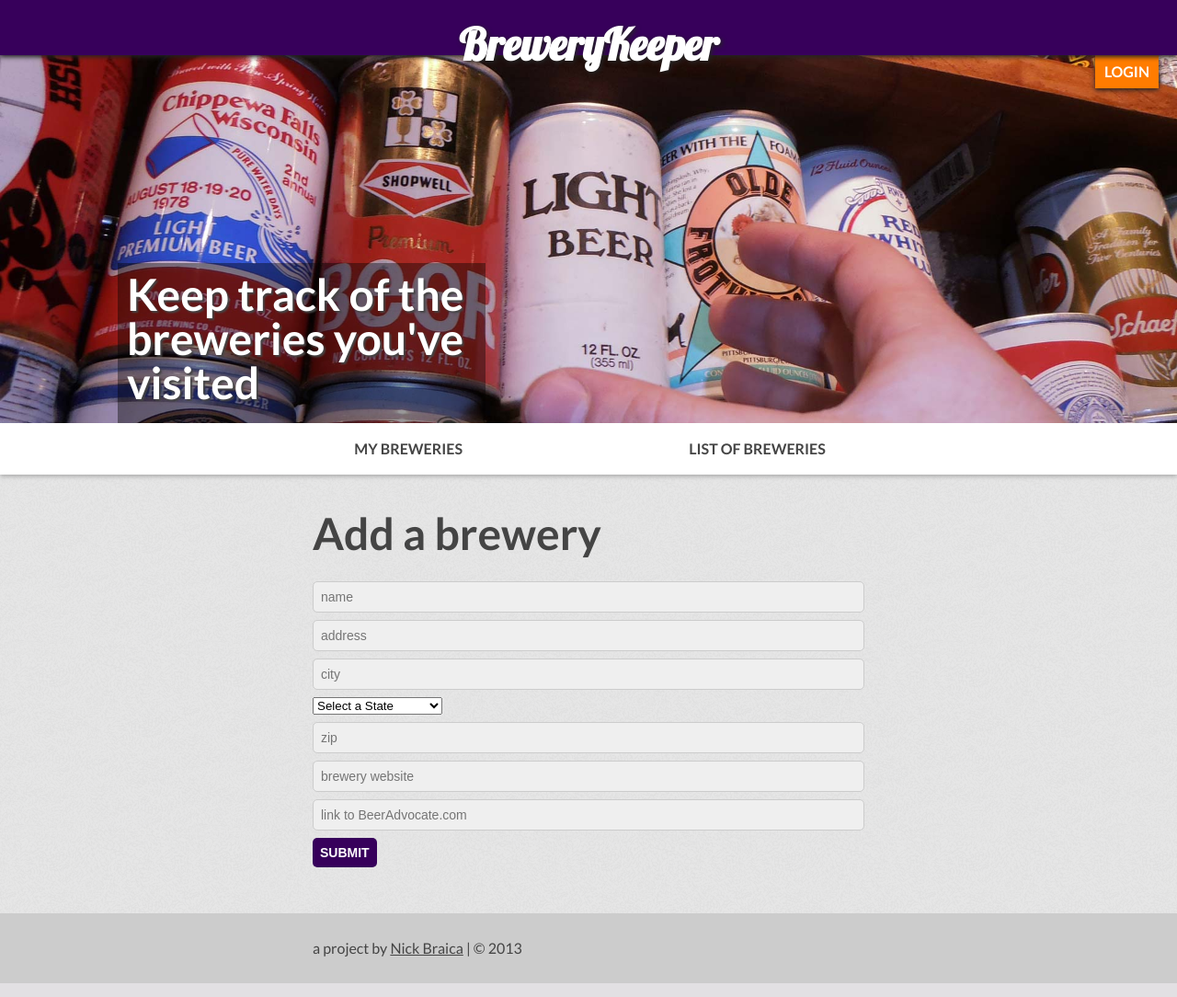
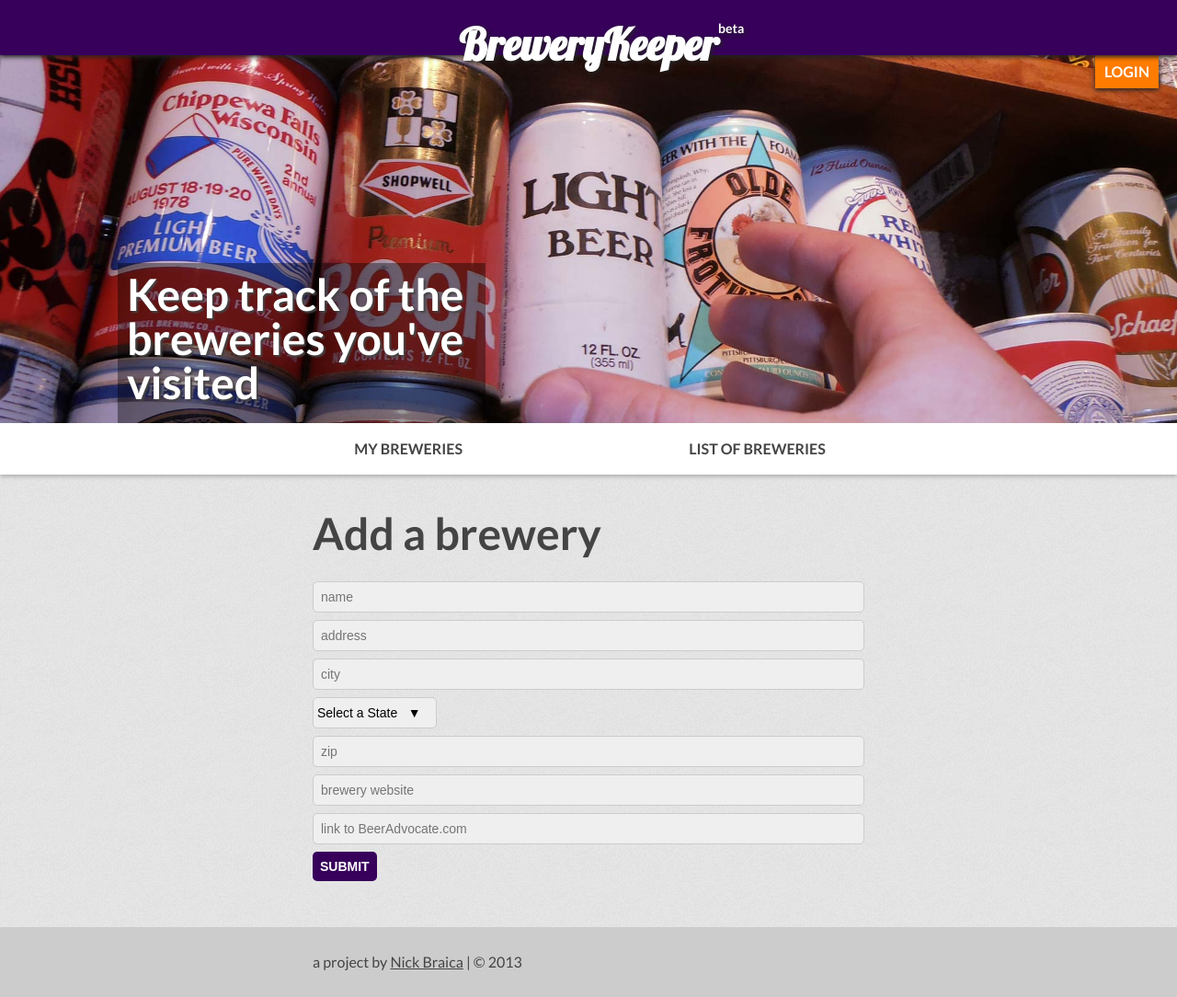
Before and after one commit to braican/neighbrewhood, a PHP site: page /add-brewery.php in a window 1280 px wide. Shown: the whole page at 92% size. Run offline with PHP 8.4, Linux system fonts and the light colour scheme; some libraries are stand-ins or nearby versions.

Commit message:
added success/failure notifications for forms (fixed #7). miscellaneous design updates. added beta flag to the header

```diff
--- a/add-brewery.php
+++ b/add-brewery.php
@@ -7,7 +7,7 @@
 			<input type="text" name="brewery_address" placeholder="address">
 			<input type="text" name="brewery_city" placeholder="city">
 			<select name="brewery_state">
-				<option value="" selected="selected">Select a State</option>
+				<option value="" selected="selected">Select a State &nbsp;&nbsp;&#9660;</option>
 				<option value="AL">Alabama</option>
 				<option value="AK">Alaska</option>
 				<option value="AZ">Arizona</option>
@@ -65,6 +65,7 @@
 			<input type="text" name="ba_link" placeholder="link to BeerAdvocate.com" size="30">
 			<input type="submit" value="Submit">
 		</form>
+		<div class="success-text"></div>
 	</div><!-- .wrapper -->
 
 <?php include('includes/footer.php'); ?>
--- a/css/style.css
+++ b/css/style.css
@@ -98,6 +98,9 @@ img{max-width: 100%;}
 .errors p{
 	margin-bottom: 20px;
 }
+.errors{
+	display: none;
+}
 
 /* ======================
    --typography
@@ -182,6 +185,26 @@ input[type=submit]:hover{
 	transition: all .2s linear;
 }
 
+select{
+	-webkit-appearance: none;
+	-moz-appearance: none;
+	appearance: none;
+	padding: 8px 4px;
+	-webkit-border-radius: 5px;
+	-moz-border-radius: 5px;
+	border-radius: 5px;
+	border: 1px solid #ccc;
+	background-color: #efefef;
+	font-size: 14px;
+	margin: 8px 0;
+	position: relative;
+	display: block;
+}
+select .arrow{
+	font-size: 20px;
+}
+
+
 /* ======================
    --layout
    ====================== */
@@ -251,6 +274,11 @@ section{
 	transition: all .2s linear;
 }
 
+.success-text{
+	margin-top: 10px;
+	display: none;
+}
+
 /* ======================
    --maps
    ====================== */
@@ -286,6 +314,12 @@ section{
 	width:100%;
 	max-width: 360px;
 	margin: 0 auto;
+}
+.site-title sup{
+	font-family: 'Lato', sans-serif;
+	font-size: 14px;
+	position: absolute;
+	top:0;
 }
 .banner-container{
 	width: 100%;
--- a/includes/header.php
+++ b/includes/header.php
@@ -26,7 +26,7 @@
 
 <header id="banner">
 	<div class="title-container">
-		<h1 class="site-title">BreweryKeeper</h1>
+		<h1 class="site-title">BreweryKeeper<sup>beta</sup></h1>
 	</div>
 
 	<div class="account-nav">
--- a/includes/my-breweries-include.php
+++ b/includes/my-breweries-include.php
@@ -49,11 +49,12 @@
 			<p class="slidedown-trigger">Login</p>
 			<div class="drawer">
 				<!-- login form box -->
-				<form method="post" action="util/login.php" id="loginform">
+				<form method="post" action="util/login.php" id="loginform-my-breweries">
 				    <input class="login_input" type="text" name="user_name" required placeholder="username"/>
 				    <input class="login_input" type="password" name="user_password" autocomplete="off" required placeholder="password" />
 				    <input type="submit"  name="login" value="Log in" />
 				</form>
+				<div class="error-messages"></div>
 			</div><!-- .drawer -->
 		</div><!-- .slidedown -->
 	</div>
--- a/js/brewerykeeper.js
+++ b/js/brewerykeeper.js
@@ -160,20 +160,23 @@ $(document).ready(function(){
 	        data	 : $(this).serialize(),
 	        success  : function(data) {
 	        	console.log(data);
-	            $(".success-text").empty().html(data).animate({opacity:1});
+	            $(".success-text").empty().html(data).slideDown();
 	            setTimeout(function(){
 	            	$(".success-text").animate({opacity:0});
-	            }, 10000);
+	            }, 8000);
+
+	            if(! data.substring(0, 9) == '<p>Whoops'){
+	            	$('#insert-brewery input[type=text]').val('');
+	            }
 	        },
 	        error	: function(){
 	        	console.log("BOO");
 	        }
 	    });
-		$('#insert-brewery input[type=text]').val('');
 	});
 
 	// on loginform submit
-	$(document).on('submit', '#loginform-index, #loginform-header', function(e){
+	$(document).on('submit', '#loginform-index, #loginform-header, #loginform-my-breweries', function(e){
 		e.preventDefault();
 		$.ajax({
 			type	: "POST",
@@ -260,7 +263,7 @@ $(document).ready(function(){
 			data	: $(this).serialize(),
 			success : function(data){
 				console.log(data);
-				$('.errors').html(data);
+				$('.errors').empty().html(data).slideDown();
 				$('.user-breweries').load('util/get-user-breweries.php');
 				$(this).find('input[type=text]').val('');
 			},
--- a/util/add-user-brewery.php
+++ b/util/add-user-brewery.php
@@ -7,6 +7,7 @@
 	if ($brewery_name!="") {
 		//connect to database
 		$db = new mysqli(DB_HOST, DB_USER, DB_PASS, DB_NAME);
+		$brewery_name = $db->real_escape_string($brewery_name);
 		if($db->connect_errno){
 			die("There was a problem connecting to the database");
 		}
--- a/util/brewery-autocomplete.php
+++ b/util/brewery-autocomplete.php
@@ -5,7 +5,7 @@
 		die("There was a problem connecting to the database");
 	}
 
-  $q = $db->real_escape_string($_GET["term"]);
+	$q = $db->real_escape_string($_GET["term"]);
 
 	// the array to return
 	$return_array = array();
```
Also changed, not shown: util/insert-brewery.php (+23 -5 lines).
